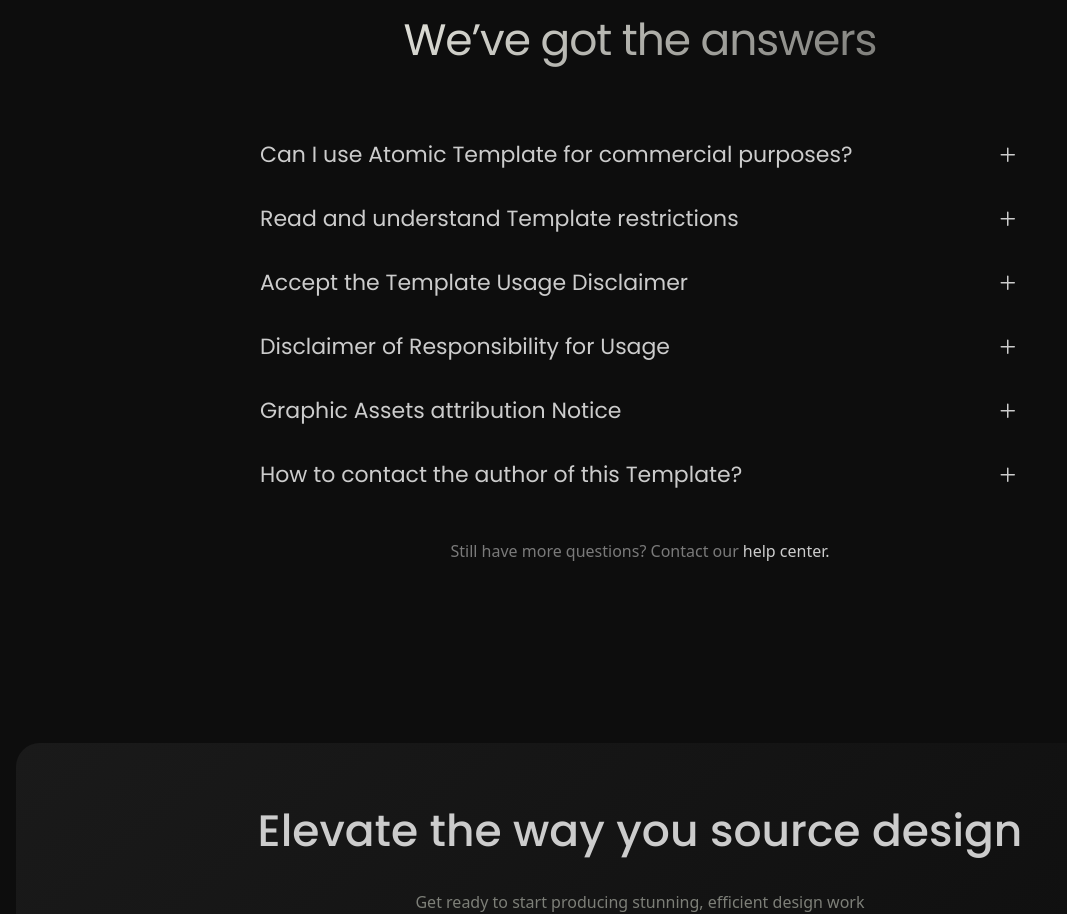
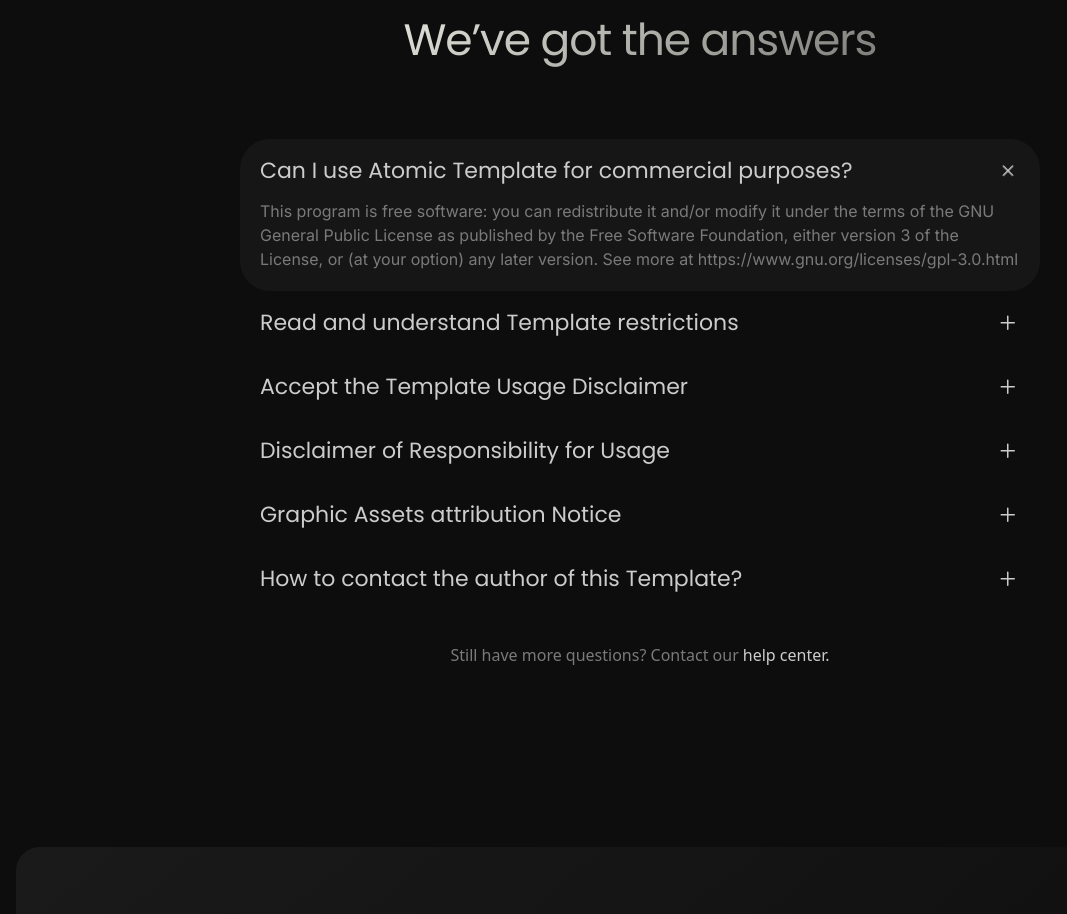
Before and after one commit to balikis-oyeleye/atomic-landing-page, a React (Vite) app: page / in a window 1280 px wide. Shown: the part 4707-5621 px from the top of the page, without its empty margins (0-1067 px from the left). Built offline with nearby package versions, Linux system fonts and the light colour scheme; what tailwindcss-filters would draw is missing.

Commit message:
Add animation and useEffect to FAQs component

```diff
--- a/src/components/faqs.tsx
+++ b/src/components/faqs.tsx
@@ -1,12 +1,14 @@
 import { GoPlus } from "react-icons/go";
 import Swril from "../icons/swril.svg?react";
-import { useState } from "react";
+import { useEffect, useState } from "react";
+import { motion, AnimatePresence } from "framer-motion";
 
 interface FAQsProps {
   faq: {
     question: string;
     answer: string;
   };
+  index: number;
 }
 
 const FAQs = () => {
@@ -43,38 +45,55 @@
     },
   ];
 
-  const Faq = ({ faq }: FAQsProps) => {
+  const Faq = ({ faq, index }: FAQsProps) => {
     const [isOpen, setIsOpen] = useState(false);
 
     const toggleOpen = () => setIsOpen(!isOpen);
 
+    useEffect(() => {
+      if (index === 0) setIsOpen(true);
+    }, []);
+
     return (
-      <button
-        onClick={toggleOpen}
-        className={`w-full rounded-[30px] p-5 ${
-          isOpen ? "bg-[#161616] mt-4" : ""
-        }`}
+      <motion.div
+        layout
+        className={`w-full  rounded-[30px] ${
+          isOpen ? "mt-4 bg-[#161616]" : ""
+        }  overflow-hidden p-5`}
       >
-        <div className="flex items-center justify-between gap-4">
+        <button
+          onClick={toggleOpen}
+          className="flex items-center justify-between w-full gap-4"
+        >
           <h3 className="font-poppins text-start text-primary text-sm md:text-[22px]">
             {faq.question}
           </h3>
 
-          <GoPlus
-            className={`text-primary ${
-              isOpen ? "rotate-45" : ""
-            } transition-transform duration-300`}
-            size={24}
-          />
-        </div>
-        <p
-          className={`font-inter text-start text-base text-[#7A7A7A] whitespace-pre-wrap ${
-            isOpen ? "pt-4" : "hidden"
-          }`}
-        >
-          {faq.answer}
-        </p>
-      </button>
+          <motion.div
+            animate={{ rotate: isOpen ? 45 : 0 }}
+            transition={{ duration: 0.3 }}
+          >
+            <GoPlus className="text-primary" size={24} />
+          </motion.div>
+        </button>
+
+        {/* Animated content */}
+        <AnimatePresence>
+          {isOpen && (
+            <motion.div
+              initial={{ height: 0, opacity: 0 }}
+              animate={{ height: "auto", opacity: 1 }}
+              exit={{ height: 0, opacity: 0 }}
+              transition={{ duration: 0.3, ease: "easeInOut" }}
+              className="overflow-hidden"
+            >
+              <p className="font-inter text-start text-base text-[#7A7A7A] whitespace-pre-wrap pt-4">
+                {faq.answer}
+              </p>
+            </motion.div>
+          )}
+        </AnimatePresence>
+      </motion.div>
     );
   };
 
@@ -83,19 +102,37 @@
       id="faqs"
       className="container md:pt-[90px] pb-[90px] overflow-hidden"
     >
-      <div className="flex items-center justify-center gap-2">
+      <motion.div
+        className="flex items-center justify-center gap-2"
+        initial={{ opacity: 0, y: 20 }}
+        whileInView={{ opacity: 1, y: 0 }}
+        viewport={{ once: true, amount: 0.2 }}
+        transition={{ duration: 0.8, ease: "easeOut" }}
+      >
         <Swril />
         <h2 className="text-[#DDFF00] font-medium font-inter text-lg">FAQs</h2>
-      </div>
-      <p className="bg-custom-gradient-text text-transparent bg-clip-text text-center font-poppins mt-3 text-2xl md:text-3xl xl:text-[44px] tracking-tight max-w-[788px] mx-auto">
+      </motion.div>
+      <motion.p
+        className="bg-custom-gradient-text text-transparent bg-clip-text text-center font-poppins mt-3 text-2xl md:text-3xl xl:text-[44px] tracking-tight max-w-[788px] mx-auto"
+        initial={{ opacity: 0, y: 40 }}
+        whileInView={{ opacity: 1, y: 0 }}
+        viewport={{ once: true, amount: 0.2 }}
+        transition={{ duration: 0.8, ease: "easeOut" }}
+      >
         <span className="leading-[120%]">We’ve got the answers</span>
-      </p>
+      </motion.p>
 
-      <div className="grid grid-cols-1 mt-14 max-w-[800px] mx-auto">
+      <motion.div
+        className="grid grid-cols-1 mt-14 max-w-[800px] mx-auto"
+        initial={{ opacity: 0, y: 50 }}
+        whileInView={{ opacity: 1, y: 0 }}
+        viewport={{ once: true, amount: 0.4 }}
+        transition={{ duration: 0.8, ease: "easeOut" }}
+      >
         {faqs.map((faq, index) => (
-          <Faq key={index} faq={faq} />
+          <Faq key={index} faq={faq} index={index} />
         ))}
-      </div>
+      </motion.div>
 
       <p className="mt-8 text-[#7A7A7A] text-base text-start md:text-center">
         <span>Still have more questions? Contact our</span>
```
